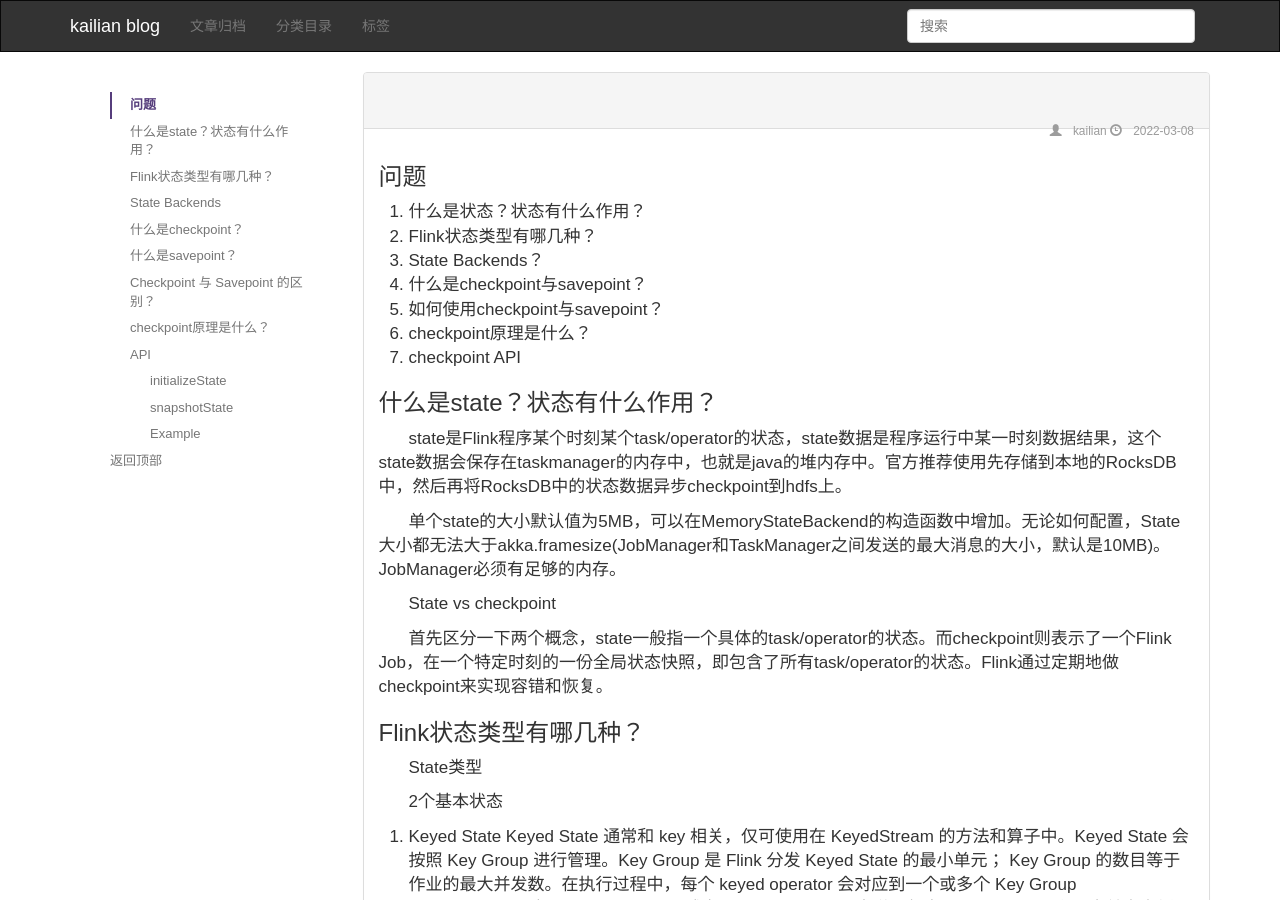
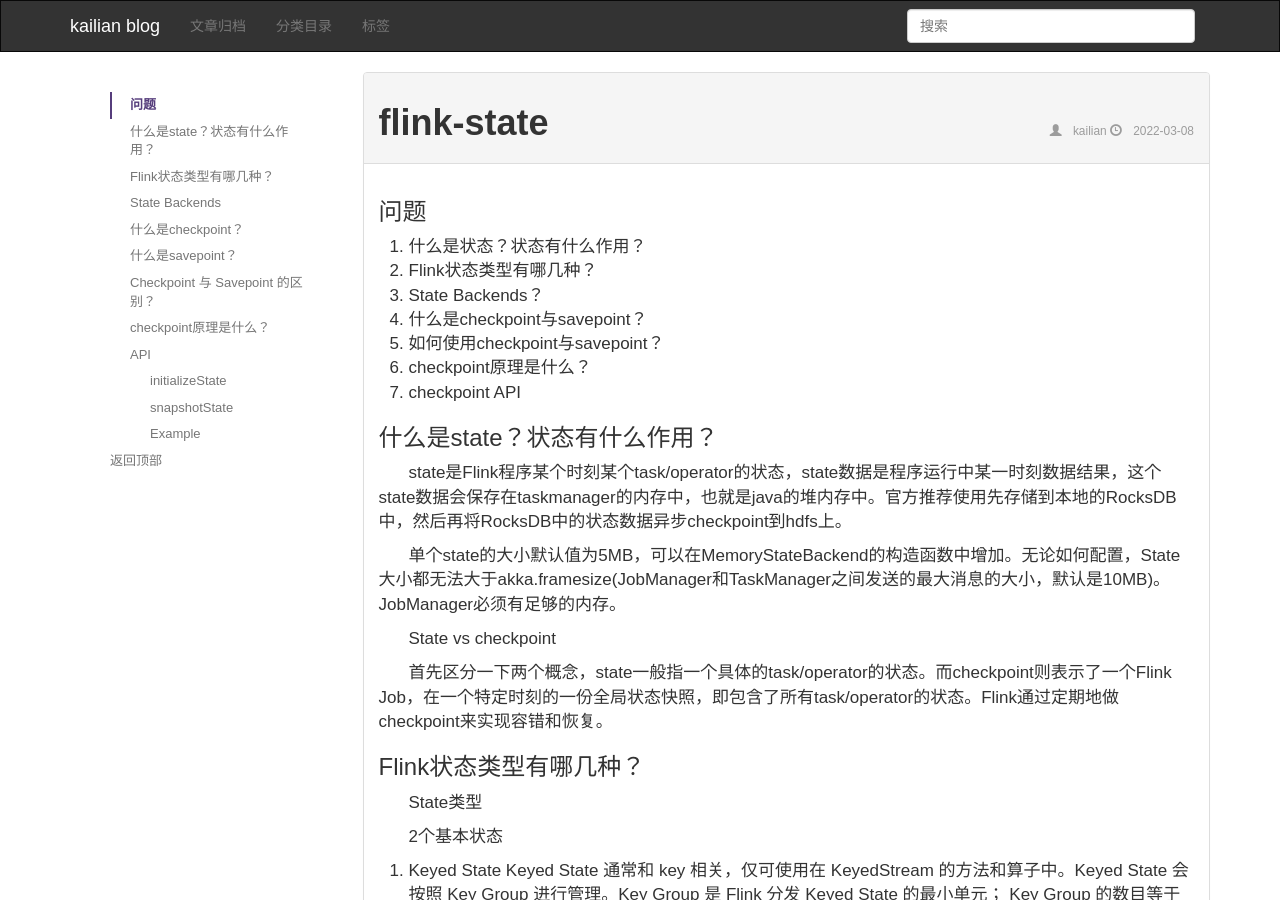
Before and after one commit to kailian/kailian.github.io, a Jekyll site: the page built from _posts/2022-03-08-flink-state.md, in a window 1280 px wide and 900 px high. Built offline with Jekyll 4.4.1, drawn with Linux system fonts in a browser that asks for light colours; comment, search, counter and statistics services are not loaded.

Commit message:
【文章】title

```diff
--- a/_posts/2022-03-08-flink-state.md
+++ b/_posts/2022-03-08-flink-state.md
@@ -1,10 +1,11 @@
 ---
 layout: post
 category : bigdata
-title: ''
-tagline: "Flink State"
+title: 'flink-state'
+tagline: ""
 tags : [bigdata]
 ---
+
 
 ### 问题
 
```
Also changed, not shown: _posts/2022-03-08-flink-broadcast-state.md (+1 -1 lines).
